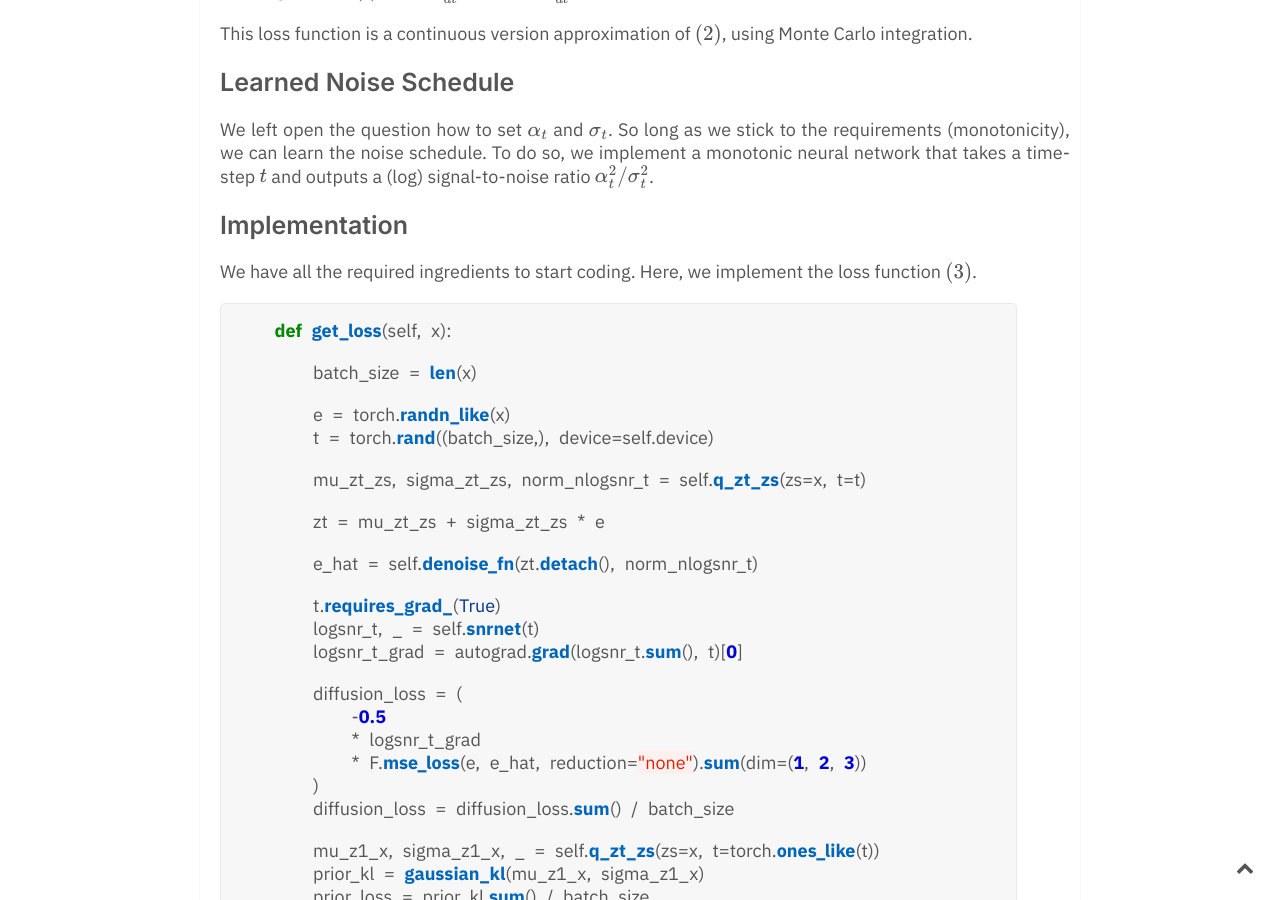
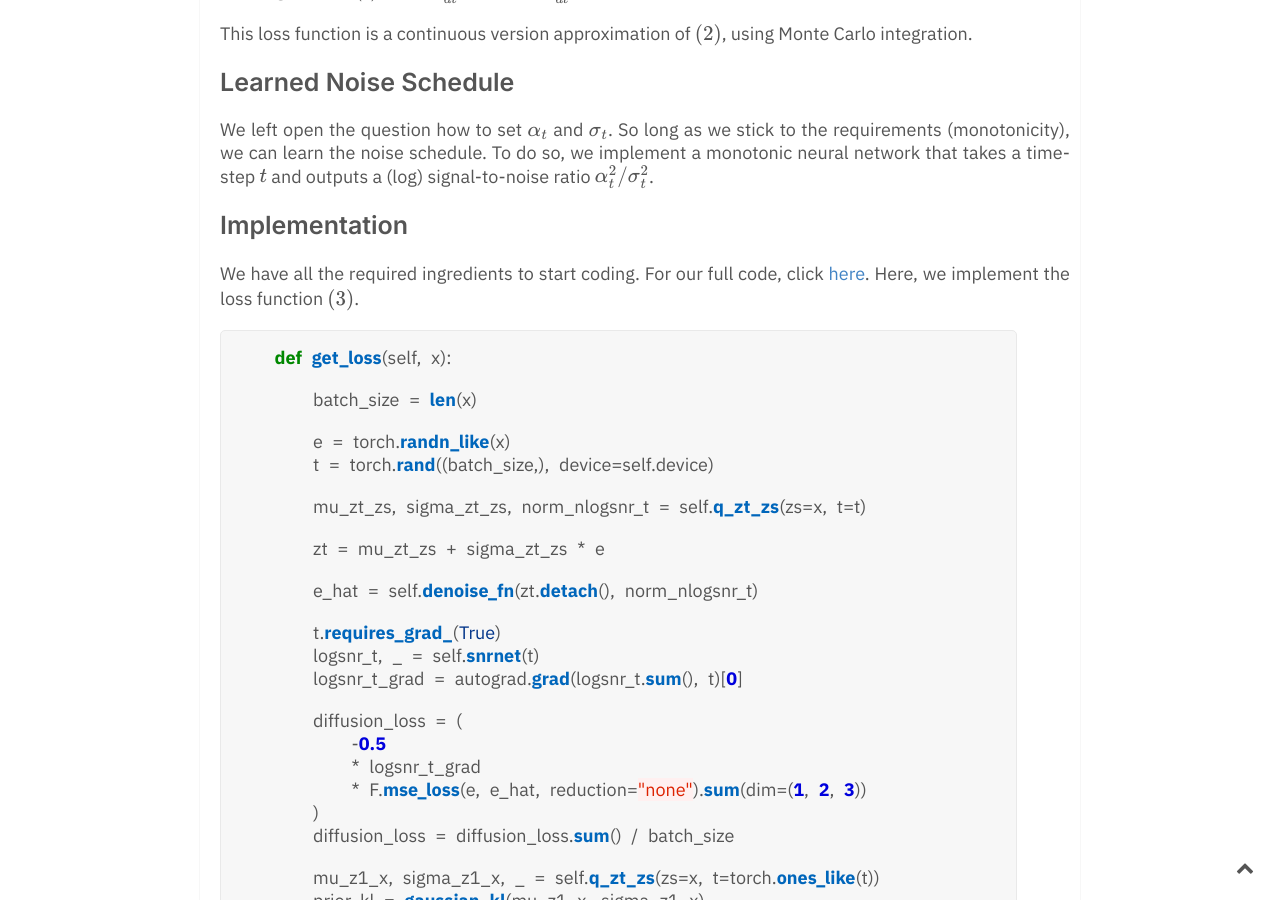
Before and after one commit to DavidRuhe/DavidRuhe.github.io, a Jekyll site: the page built from _notes/Variational Diffusion Models.md, in a window 1280 px wide and 900 px high, scrolled down 3942 px. Built offline with Jekyll 4.4.1, drawn with Linux system fonts in a browser that asks for light colours; formulas are drawn with MathJax 3; comment, search, counter and statistics services are not loaded; some of the changed text lies outside the part shown.

Commit message:
blogpost update

````diff
--- a/_notes/Variational Diffusion Models.md
+++ b/_notes/Variational Diffusion Models.md
@@ -121,7 +121,7 @@ This loss function is a continuous version approximation of $(2)$, using Monte C
 We left open the question how to set $\alpha_t$ and $\sigma_t$. So long as we stick to the requirements (monotonicity), we can learn the noise schedule. To do so, we implement a monotonic neural network that takes a time-step $t$ and outputs a (log) signal-to-noise ratio $\alpha_t^2 / \sigma_t^2$.
 
 ## Implementation
-We have all the required ingredients to start coding. Here, we implement the loss function $(3)$.
+We have all the required ingredients to start coding. For our full code, click [here](https://github.com/DavidRuhe/simple-variational-diffusion-models). Here, we implement the loss function $(3)$.
 ```python
     def get_loss(self, x):
 
@@ -354,7 +354,7 @@ class PositiveLinear(nn.Module):
         return input @ self.softplus(self.weight) + self.softplus(self.bias)
 ```
 
-Again, for all details, see our implementation [here](https://github.com/DavidRuhe/simple-variational-diffusion-models).
+Again, for all details, see our full implementation [here](https://github.com/DavidRuhe/simple-variational-diffusion-models).
 
 ## Conclusion
 Denoising diffusion models have many potential applications. It remains to be seen how long diffusion models will be around as the go-to generative model. Being easy to train, conceptually simple and highly scalable they certainly have useful properties. But the relatively slow sampling procedure might be problematic. Despite this, I am optimistic. If you have any questions or comments regarding either the implementation, code or diffusion models in general!
````
Also changed, not shown: other parts of _notes/Variational Diffusion Models.md (+1 -1 lines).
